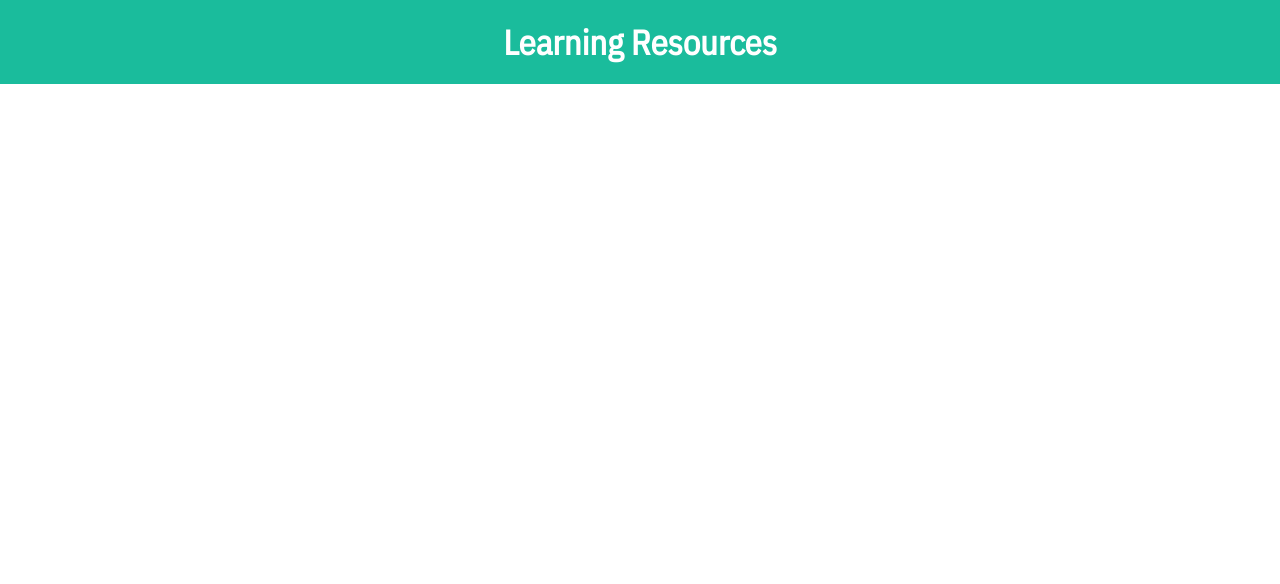
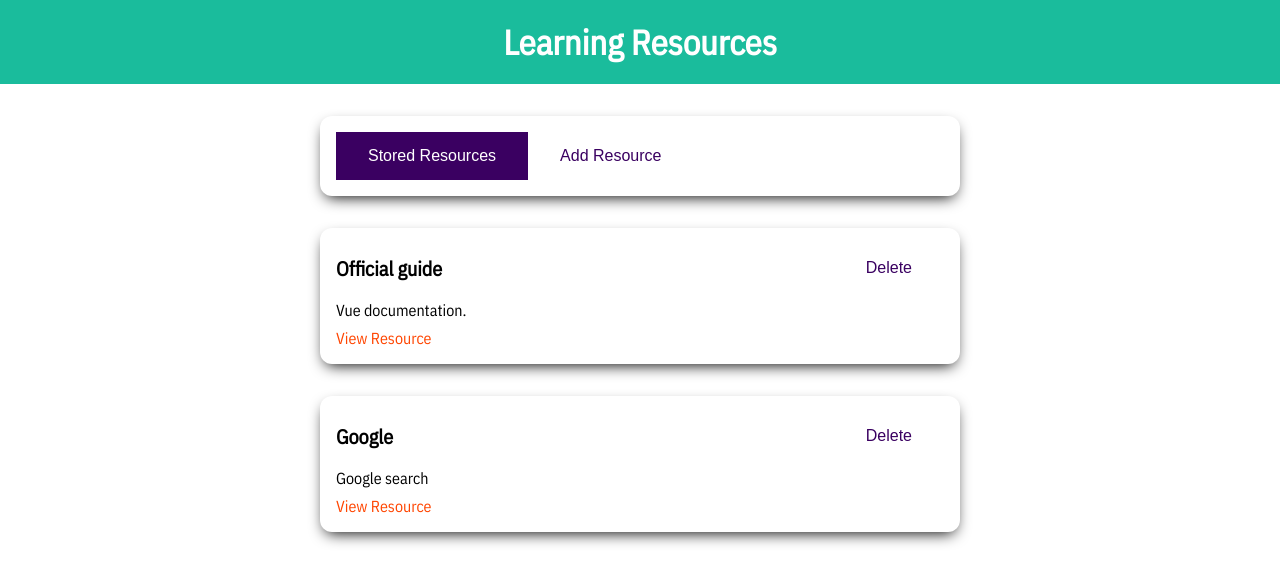
Before and after one commit to Lime5005/VueJS, a Vue app in the folder a-note-project/: page / in a window 1280 px wide. Shown: the top 584 px of the page. Built offline with nearby package versions, Linux system fonts and the light colour scheme.

Commit message:
put storedResources into theResources and use provide&inject in theResources&storedResources

```diff
--- a/a-note-project/src/App.vue
+++ b/a-note-project/src/App.vue
@@ -1,31 +1,16 @@
 <template>
   <the-header title="Learning Resources"></the-header>
+  <the-resources></the-resources>
 </template>
 
 <script>
-
+import theResources from './components/resources/theResources';
 import theHeader from './components/layout/theHeader';
 export default {
   components: {
-    theHeader
-  },
-  data() {
-    return {
-      storedResources: [
-        {id: '1',
-        title: 'Official guide',
-        description: 'Vue documentation.',
-        link: 'https://vue.org'},
-        {
-          id: '2',
-          title: 'Google',
-          description: 'Google search',
-          link: 'http://google.com'
-        }
-      ]
-    }
-  },
-
+    theHeader,
+    theResources
+  }
 }
 </script>
 
--- a/a-note-project/src/components/UI/buttonStyle.vue
+++ b/a-note-project/src/components/UI/buttonStyle.vue
@@ -3,7 +3,7 @@
     <slot></slot>
   </button>
 
-  <!--<button-style mode="flat"></button-style>-->
+  <!--<button-style mode="flat">要么是默认，要么带class='flat'</button-style>-->
 </template>
 
 <script>
--- a/a-note-project/src/components/resources/storedResources.vue
+++ b/a-note-project/src/components/resources/storedResources.vue
@@ -10,7 +10,7 @@
 <script>
 import resourceListItem from './resourceListItem';
 export default {
-  props: ['resources'],
+  inject: ['resources'],
   components: {
     resourceListItem
   }
--- a/a-note-project/src/components/resources/theResources.vue
+++ b/a-note-project/src/components/resources/theResources.vue
@@ -1,8 +1,8 @@
 <template>
   <!--这个零件里放入其他两个零件-->
   <card-style>
-    <button-style @click="setSelectedTab('stored-resources')">Stored Resources</button-style>
-    <button-style @click="setSelectedTab('add-resources')">Add Resource</button-style>
+    <button-style @click="setSelectedTab('stored-resources')" :mode="StoredMode">Stored Resources</button-style>
+    <button-style @click="setSelectedTab('add-resources')" :mode="AddMode">Add Resource</button-style>
   </card-style>
   <component :is="selectedTab"></component>
 </template>
@@ -18,7 +18,32 @@ export default {
   },
   data() {
     return {
-      selectedTab: 'stored-resources'
+      selectedTab: 'stored-resources',
+      storedResources: [
+        {id: '1',
+        title: 'Official guide',
+        description: 'Vue documentation.',
+        link: 'https://vue.org'},
+        {
+          id: '2',
+          title: 'Google',
+          description: 'Google search',
+          link: 'http://google.com'
+        }
+      ]
+    }
+  },
+  provide() {
+    return {
+      resources: this.storedResources
+    }
+  },
+  computed: {
+    StoredMode() {
+      return this.selectedTab === 'stored-resources' ? null : 'flat'
+    },
+    AddMode() {
+      return this.selectedTab === 'add-resources' ? null : 'flat'
     }
   },
   methods: {
```
